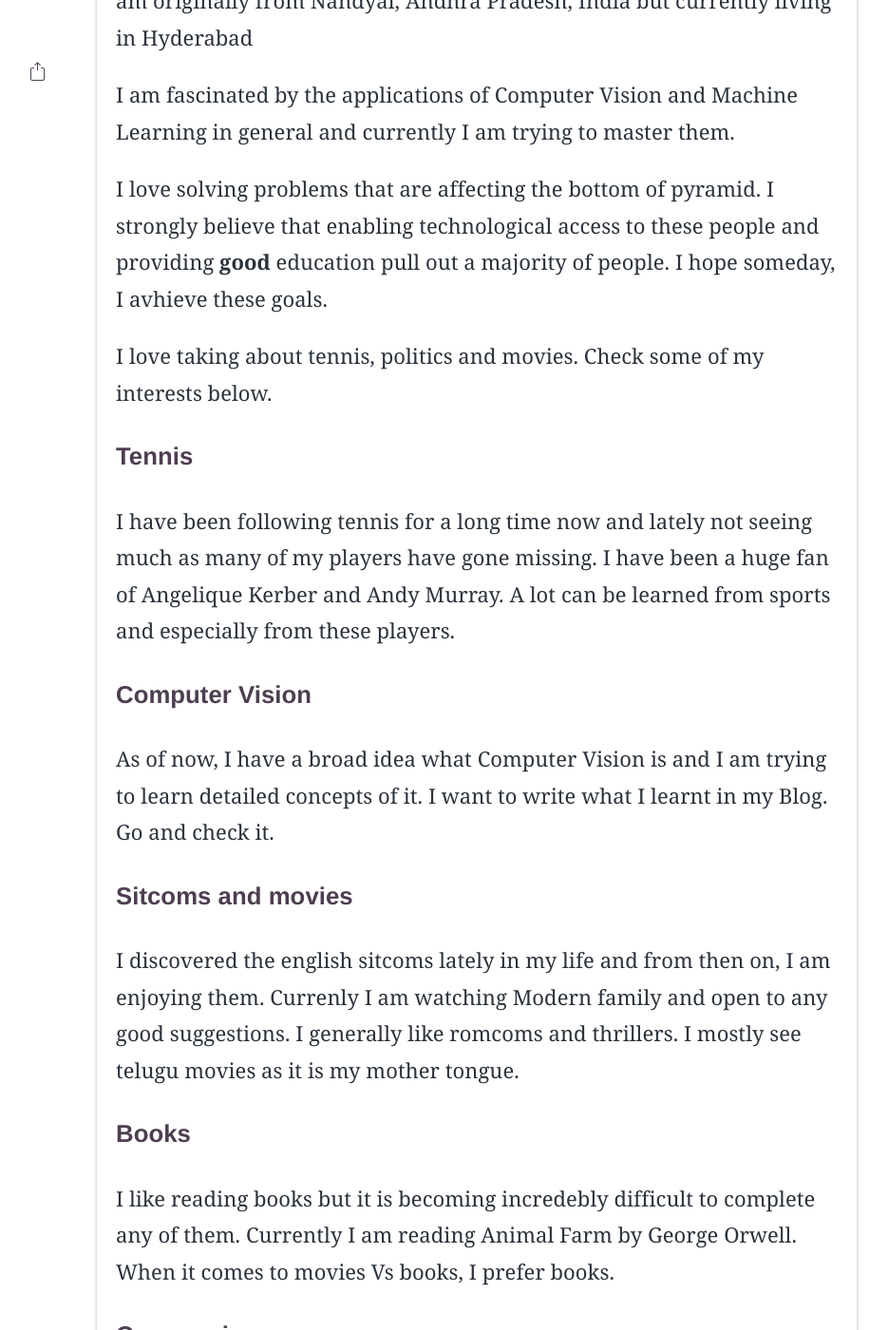
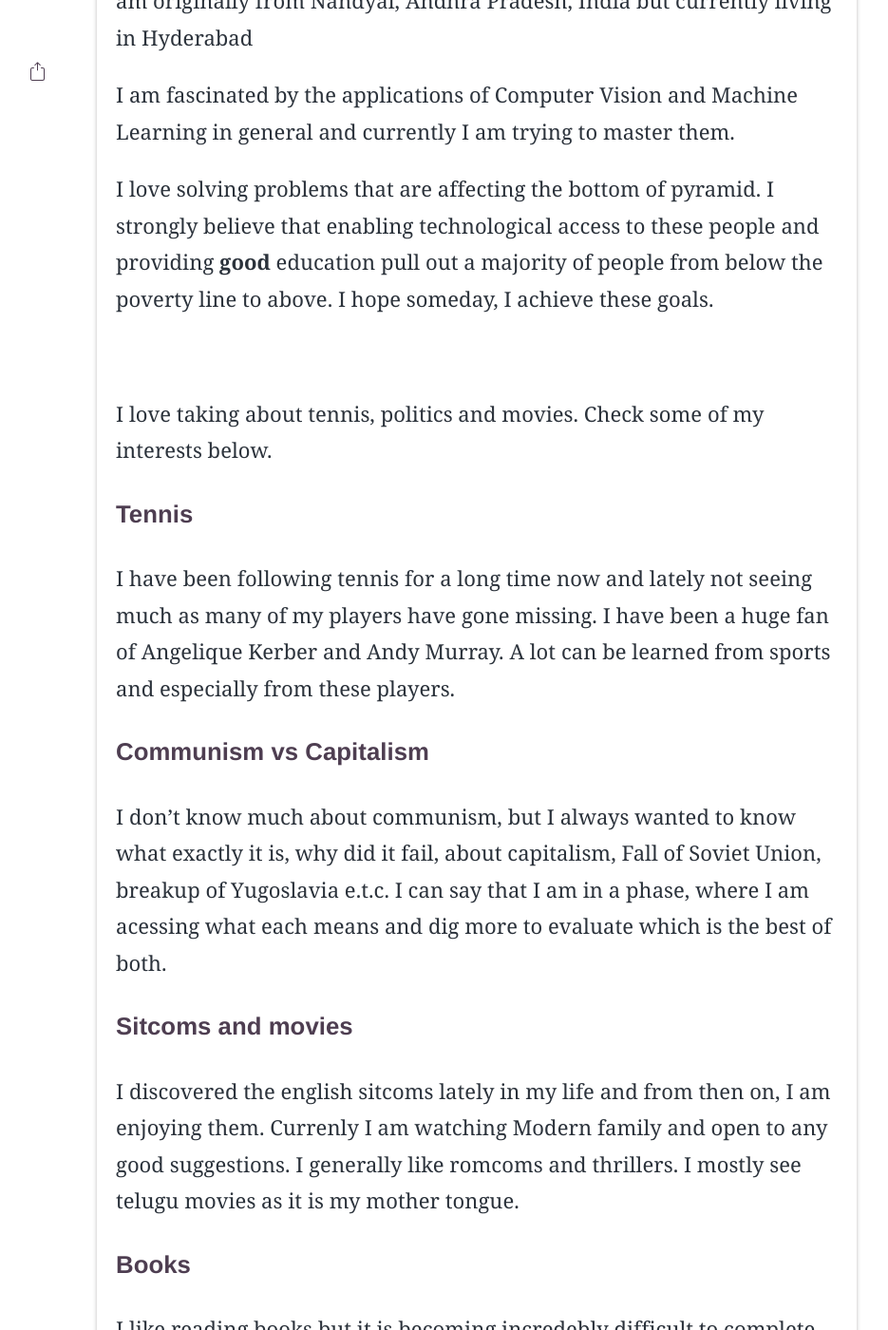
Before and after one commit to akash-janapati/akash-janapati.github.io, a Jekyll site: the page built from _pages/about.html, in a window 1280 px wide and 1400 px high, scrolled down 1003 px. Shown: the whole window at 95% size, without its empty margins (138-1073 px from the left). Built offline with Jekyll 4.4.1, drawn with Linux system fonts in a browser that asks for light colours; some web fonts are replaced; some of the changed text lies outside the part shown.

Commit message:
Update about.html

```diff
--- a/_pages/about.html
+++ b/_pages/about.html
@@ -8,7 +8,9 @@ img: posts/about.jpg
 <p>       <br></p>
 <p>I am Sai Akash Janapati. Currently an umdergrad at IIIT Hyderabad. I am originally from Nandyal, Andhra Pradesh, India but currently living in Hyderabad</p>
 I am fascinated by the applications of Computer Vision and Machine Learning in general and currently I am trying to master them.
-<p>I love solving problems that are affecting the bottom of pyramid. I strongly believe that enabling technological access to these people and providing <b>good</b> education pull out a majority of people. I hope someday, I avhieve these goals.</p>
+<p>I love solving problems that are affecting the bottom of pyramid. I strongly believe that enabling technological access to these people and providing <b>good</b> education pull out a majority of people from below the poverty line to above. I hope someday, I achieve these goals.</p>
+<br>
+
 
 <p>I love taking about tennis, politics and movies. Check some of my interests below.</p>
 
@@ -16,9 +18,11 @@ I am fascinated by the applications of Computer Vision and Machine Learning in g
 
 I have been following tennis for a long time now and lately not seeing much as many of my players have gone missing. I have been a huge fan of Angelique Kerber and Andy Murray. A lot can be learned from sports and especially from these players.
 
-### Computer Vision
 
-As of now, I have a broad idea what Computer Vision is and I am trying to learn detailed concepts of it. I want to write what I learnt in my <a>Blog</a>. Go and check it.
+### Communism vs Capitalism
+
+I don't know much about communism, but I always wanted to know what exactly it is, why did it fail, about capitalism, Fall of Soviet Union, breakup of Yugoslavia e.t.c.
+I can say that I am in a phase, where I am acessing what each means and dig more to evaluate which is the best of both.
 
 ### Sitcoms and movies
 
```
Also changed, not shown: other parts of _pages/about.html (+0 -4 lines).
